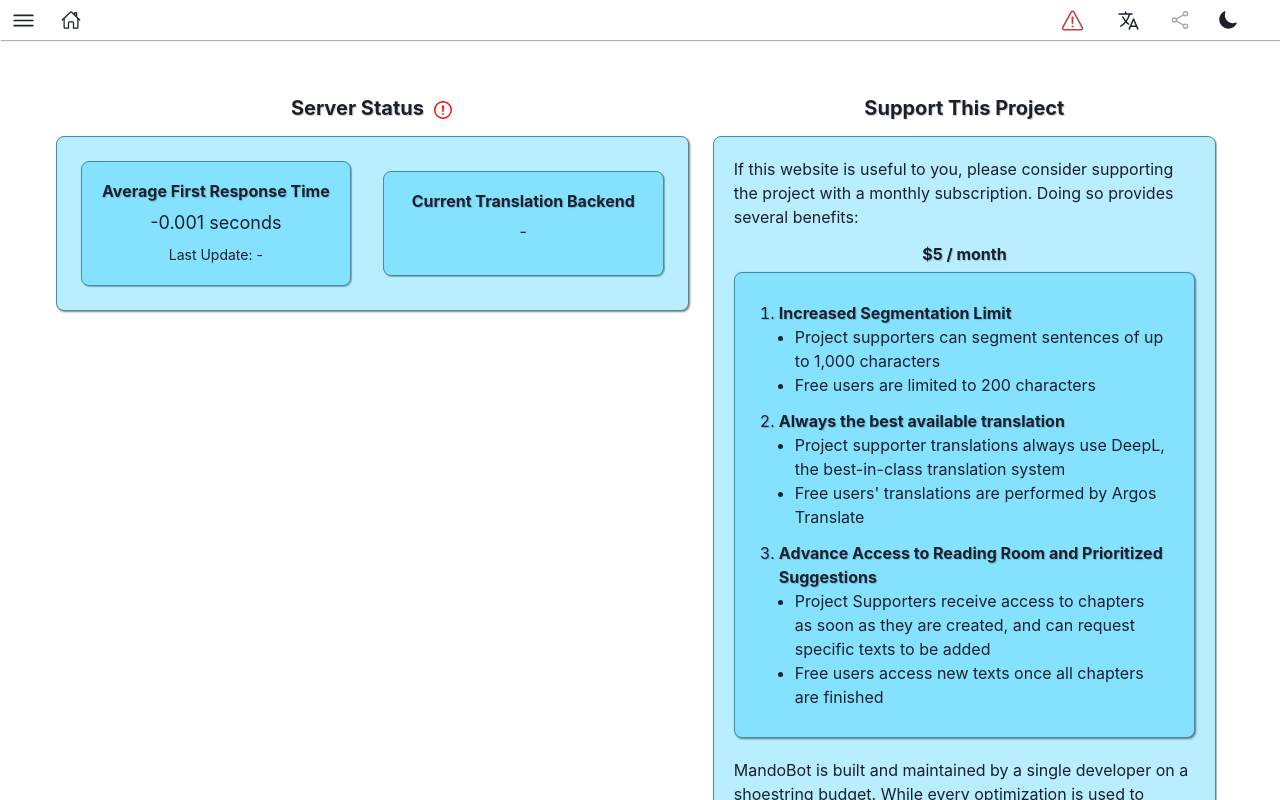
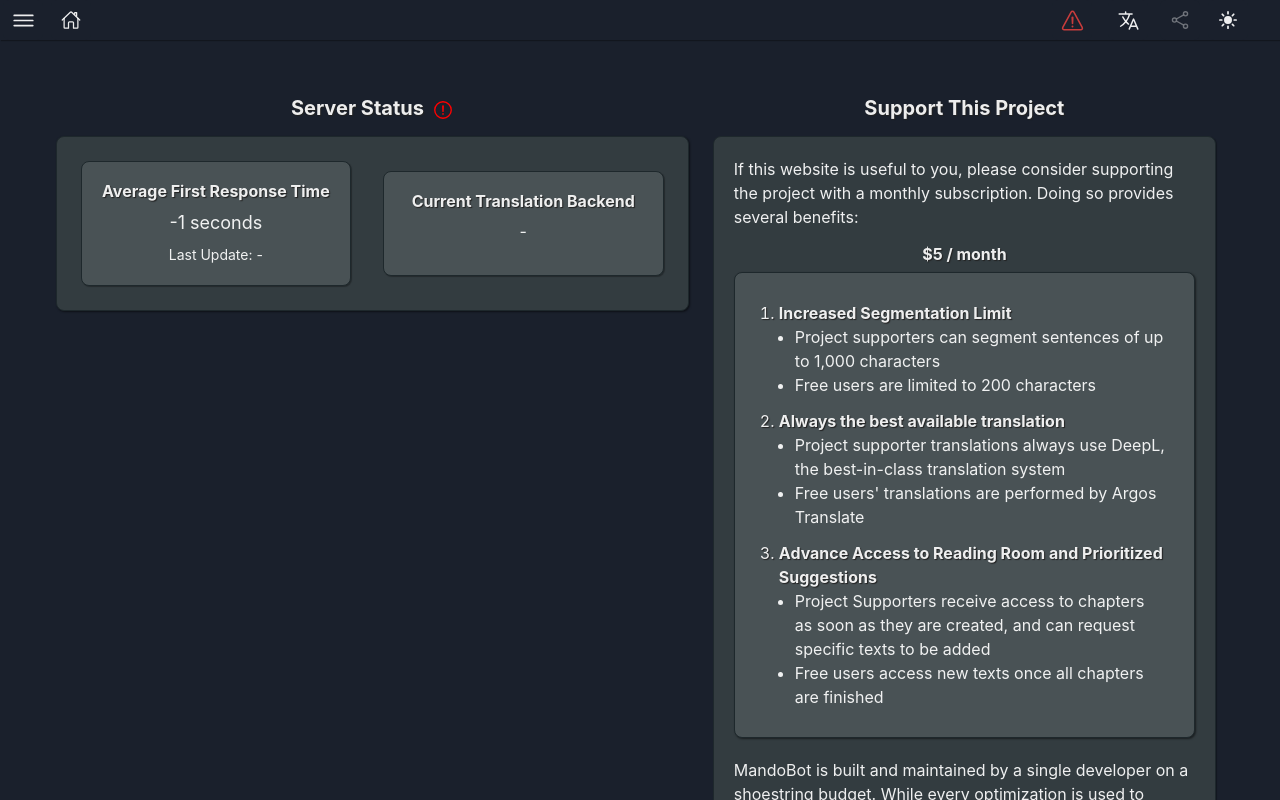
Before and after one commit to robertoloja/mandarin-app, a Next.js app in the folder frontend/: page /about in a window 1280 px wide. Shown: the top 800 px of the page. Built offline with nearby package versions, Linux system fonts and the light colour scheme; no server answers.

Commit message:
Fix colorMode bug on the about page

```diff
--- a/frontend/src/app/layout.tsx
+++ b/frontend/src/app/layout.tsx
@@ -3,7 +3,7 @@
 import { Suspense } from 'react';
 import { Provider } from 'react-redux';
 import { store } from '../utils/store/store';
-import { ChakraProvider } from '@chakra-ui/react';
+import { ChakraProvider, extendTheme } from '@chakra-ui/react';
 import TopNav from '@/components/TopNavComponent';
 import BackToTop from '@/components/BackToTopComponent';
 
@@ -12,6 +12,12 @@ export default function RootLayout({
 }: Readonly<{
   children: React.ReactNode;
 }>) {
+  const theme = extendTheme({
+    config: {
+      initialColorMode: 'dark',
+      useSystemColorMode: true,
+    },
+  });
   return (
     <html lang="en" suppressHydrationWarning>
       <head>
@@ -19,7 +25,7 @@ export default function RootLayout({
       </head>
       <Provider store={store}>
         <body>
-          <ChakraProvider resetCSS>
+          <ChakraProvider resetCSS theme={theme}>
             <TopNav />
             <Suspense>{children}</Suspense>
             <BackToTop />
--- a/frontend/src/components/ServerStatusComponent.tsx
+++ b/frontend/src/components/ServerStatusComponent.tsx
@@ -117,7 +117,7 @@ export default function ServerStatusComponent() {
               >
                 Average First Response Time
               </Heading>
-              <Text fontSize="lg">{responseTime / 1000} seconds</Text>
+              <Text fontSize="lg">{responseTime} seconds</Text>
               <Text fontSize="sm" whiteSpace="nowrap">
                 Last Update: {localDateTime}
               </Text>
```
